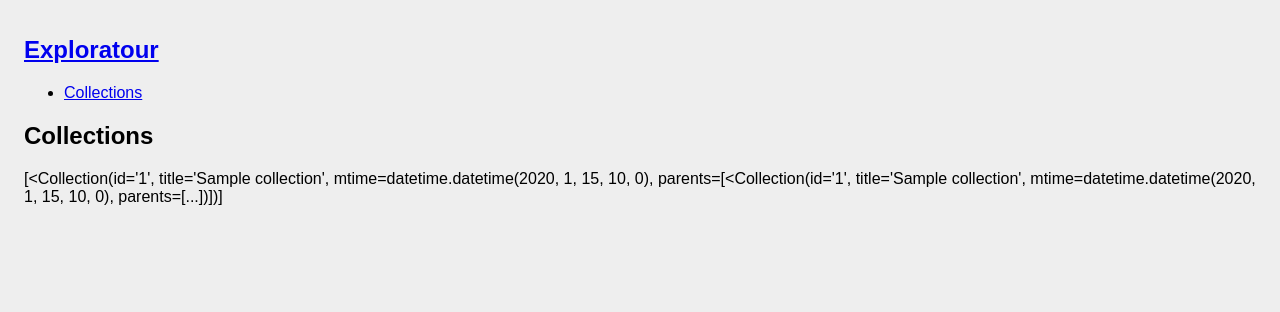
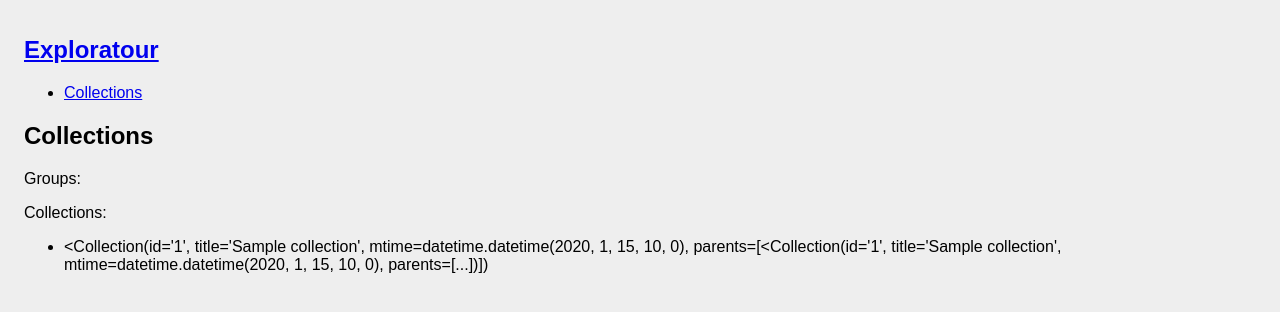
Before and after one commit to exploratour/exploratour, a Flask app: page /coll/ in a window 1280 px wide. Shown: the top 312 px of the page. Run offline with Flask 2, Linux system fonts and the light colour scheme; tables that the repository leaves empty hold one stand-in row (values such as "Sample post").

Commit message:
Display top level collections as groups

```diff
--- a/newexp/exploratour/blueprints/collections.py
+++ b/newexp/exploratour/blueprints/collections.py
@@ -7,6 +7,8 @@
 
 @bp.route('/', methods=('GET',))
 def index():
+    groups = Collection.query.filter(Collection.parents==None).order_by(Collection.id)
     return render_template('collections/index.html',
+        groups = groups,
         collections = Collection.query.all()
     )
--- a/newexp/exploratour/templates/collections/index.html
+++ b/newexp/exploratour/templates/collections/index.html
@@ -5,5 +5,18 @@
 {% endblock %}
 
 {% block content %}
-{{ collections }}
+Groups:
+<ul>
+{% for group in groups %}
+    <li>{{ group }}</li>
+{% endfor %}
+</ul>
+
+
+Collections:
+<ul>
+{% for collection in collections %}
+    <li>{{ collection }}</li>
+{% endfor %}
+</ul>
 {% endblock %}
```
Also changed, not shown: newexp/exploratour/storage/collection.py.
